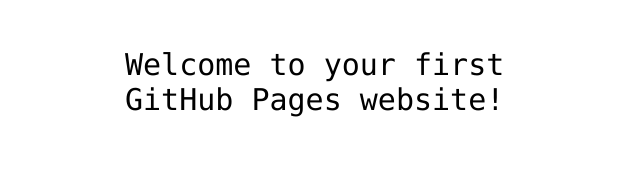
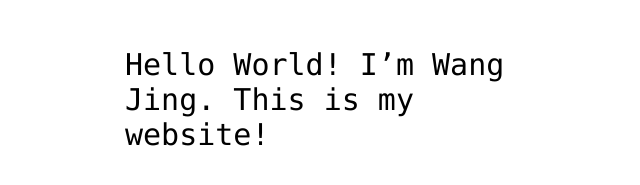
Before and after one commit to jing95-wang/jing95-wang.github.io, a plain HTML site: page index.html in a window 1280 px wide. Shown: the part 341-526 px from the top of the page, without its empty margins (315-955 px from the left). Drawn offline with Linux system fonts and the light colour scheme.

Commit message:
Add my username to index.html file

```diff
--- a/index.html
+++ b/index.html
@@ -12,7 +12,7 @@
 <img src="https://octodex.github.com/images/daftpunktocat-thomas.gif" id="octocat" alt="octocat-gif" />
 
 <!-- Change this code here by copy and pasting your template on line 15 -->
-<p>Welcome to your first GitHub Pages website!</p>
+<p>Hello World! I’m Wang Jing. This is my website!</p>
 
 </body>
 </html>
```
